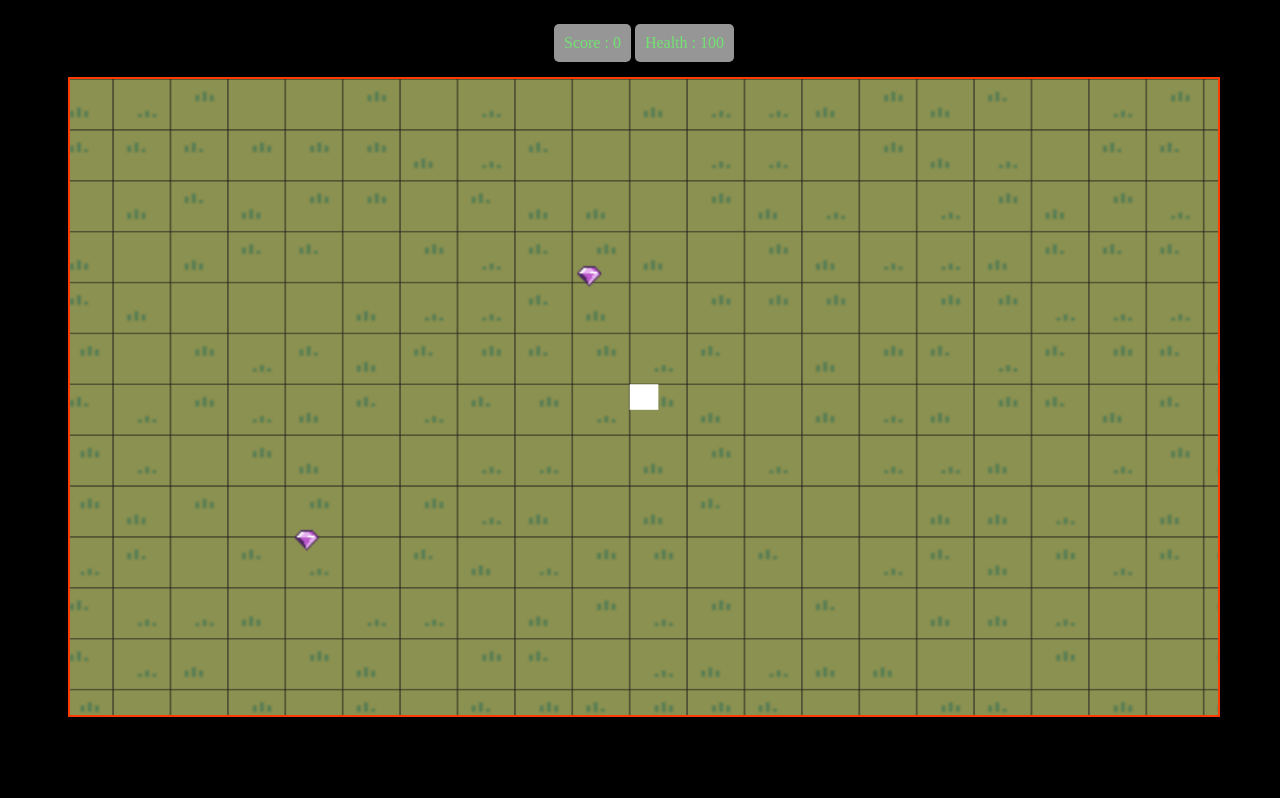
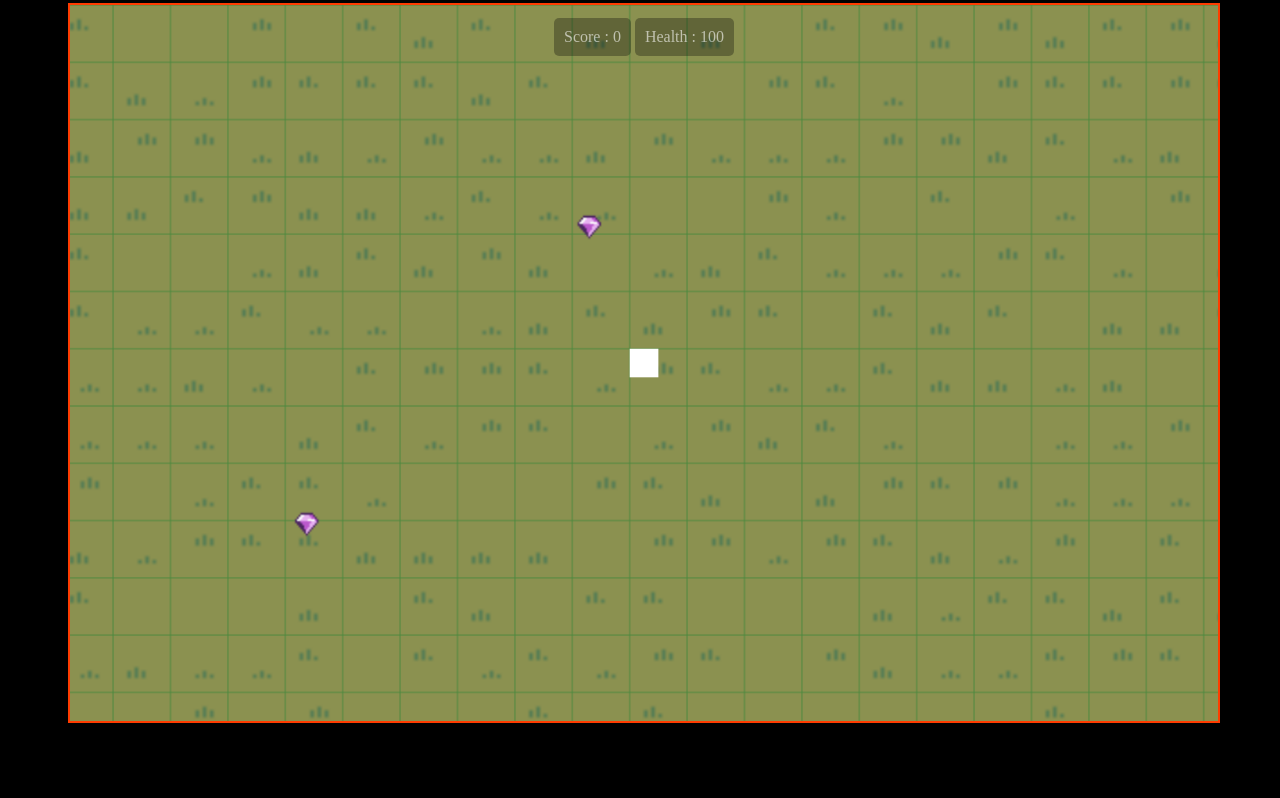
Before and after one commit to Aktron16/Html_JS_Game, a plain HTML site: page HTML_Webpages/game.html in a window 1280 px wide. Shown: the part 58-856 px from the top of the page. After the commit the page ends 800 px from the top, so only its background shows below. Drawn offline with Linux system fonts and the light colour scheme; animation ran at ten frames a second.

Commit message:
Fixed the Grid and the header

```diff
--- a/JS_files/game.js
+++ b/JS_files/game.js
@@ -226,24 +226,21 @@ function generateGrassMap() {
 };
 
 function drawGrassMap() {
-    const startX = Math.floor(camView.x / gridSize);
-    const startY = Math.floor(camView.y / gridSize);
-    const visibleCols = Math.ceil(camView.w / gridSize) + 1;
-    const visibleRows = Math.ceil(camView.h / gridSize) + 1;
-    for (let y = 0; y < visibleRows; y++){
-        for (let x = 0; x < visibleCols; x++) {
+    for (let x = 0; x < World.w; x += gridSize) {
+        for (let y = 0; y < World.h; y += gridSize) {
             context.drawImage(
-                grassMap[y][x]
-                ,toScreenX((startX + x) * gridSize)
-                ,toScreenY((startY + y) * gridSize)
-                ,gridSize
-                ,gridSize);
+                grassMap[Math.floor(x/gridSize)][Math.floor(y/gridSize)],
+                toScreenX(x),
+                toScreenY(y),
+                gridSize,
+                gridSize
+            );
         };
     };
 };
 
 function drawBgGrid() {
-    context.strokeStyle = "#1a1a1a";
+    context.strokeStyle = "#4a893eff";
     context.lineWidth = 1;
 
     const startX = Math.floor(camView.x / gridSize) * gridSize;
--- a/style.css
+++ b/style.css
@@ -47,14 +47,10 @@ body {
     grid-template-columns: auto 1fr;
     grid-template-rows: 56px 1fr;
     height: 100vh;
+    width: 100vw;
+    overflow: hidden;
 }
 
-.app > [grid-area="main"],
-.app main {
-    display: flex;
-    justify-content: center;
-    align-items: center;
-}
 
 .header {
     grid-area: header;
@@ -63,6 +59,7 @@ body {
     align-items: normal;
     padding: 0 16px;
     height: auto;
+    width: 100vw;
     background: var(--color-header-bg);
     border: 2px solid var(--color-bg);
 }
@@ -303,14 +300,14 @@ body {
     ,width 0.5s ease;
     overflow: hidden;
     border: 2px solid var(--color-bg);
-    grid-template-columns: 1fr;
+    z-index: 1;
+    float: left;
 }
 
 .app.sidebar-open #sidebar {
     transform: translateX(0);
     width: 200px;
     padding-left: 10px;
-    grid-template-columns: 200px 1fr;
 }
 
 .sidebar-bt, .sidebar-bt span {
@@ -348,38 +345,31 @@ body {
 
 .game-screen {
     display: flex;
-    margin-top: 15px;
+    margin: 5px;
     width: 90vw;
-    height: 80vh;
+    height: 90vh;
     border: 2px solid var(--color-accent);
 }
 
 
 /* HUD */
 #hudDiv {
-    margin-top: 2%;
+    position: absolute;
+    float: top;
+    margin-top: 20px;
     justify-self: center;
-    align-self: normal;
+    align-self: center;
     text-align: center;
+    z-index: 5;
 }
 
 .hud {
     display: inline-flex;
     padding: 10px;
     border-radius: 5px;
-    background-color: #969696;
-    color: rgb(114, 226, 114);
+    background-color: rgba(0,0,0,0.3);
+    color: rgba(255, 255, 255, 0.6);
 }
-
-#player {
-    position: absolute;
-    width: 30px;
-    height: 30px;
-    border: none;
-    background: blue;
-    border-radius: 5px;
-}
-
 
 /* Game End / Pause Screen */
 #game-end-pause {
```
